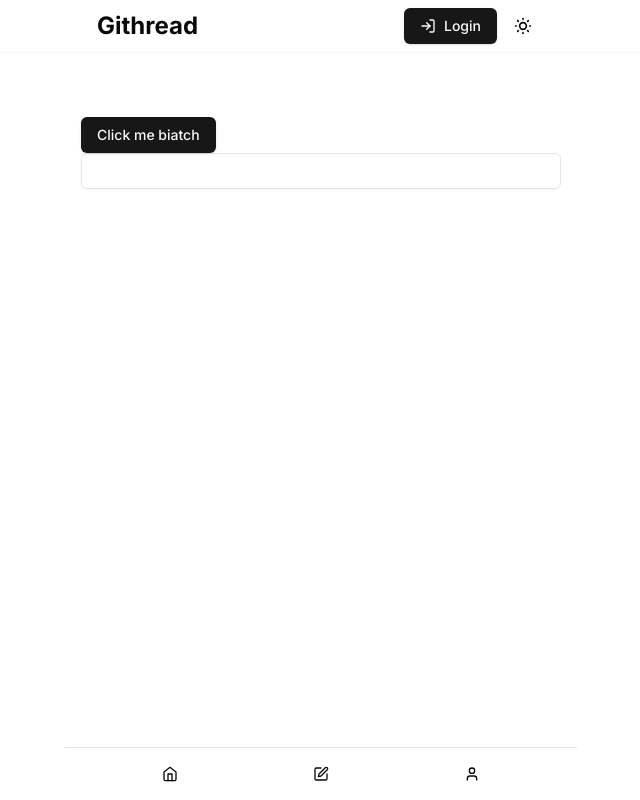
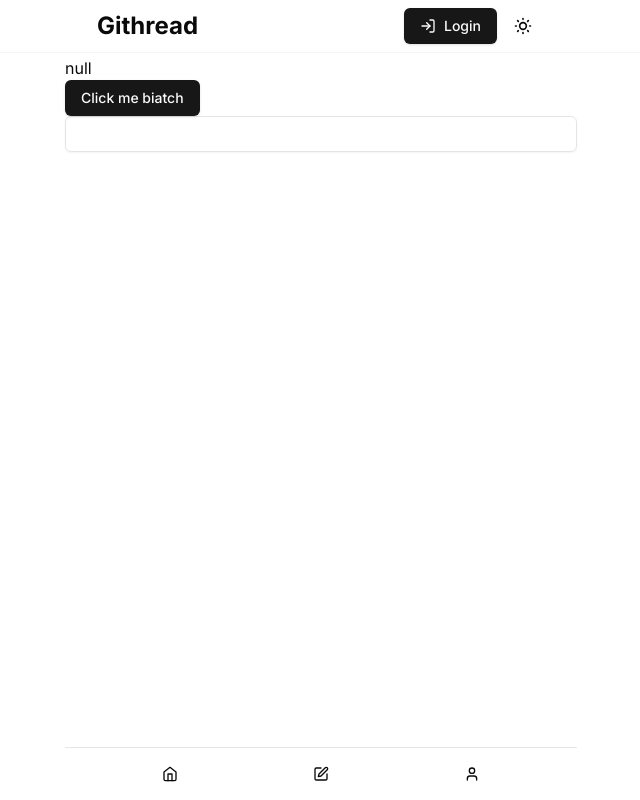
Before and after one commit to codebyalexx/githread, a Next.js app: page / in a window 1280 px wide. Shown: the whole page, without its empty margins (319-959 px from the left). Built offline with nearby package versions, Linux system fonts and the light colour scheme; no server answers.

Commit message:
:zap: Improved main page

```diff
--- a/app/layout.tsx
+++ b/app/layout.tsx
@@ -25,7 +25,7 @@ export default function RootLayout({
             <ThemeProvider attribute={'class'} defaultTheme={'system'} enableSystem>
                 <div className={'flex flex-col h-full'}>
                     <Header />
-                    <div className={'flex-1 max-w-lg m-auto py-12 w-full'}>
+                    <div className={'flex-1 max-w-lg m-auto py-14 w-full'}>
                         {children}
                     </div>
                     <Footer />
--- a/app/page.tsx
+++ b/app/page.tsx
@@ -1,10 +1,12 @@
-import Image from 'next/image'
 import {Button} from "@/components/ui/button";
 import {Input} from "@/components/ui/input";
+import {getAuthSession} from "@/lib/auth";
 
-export default function Home() {
+export default async function Home() {
+    const session = await getAuthSession();
     return (
-    <div className={'m-4'}>
+        <div>
+            <p>{JSON.stringify(session, null, 2)}</p>
             <Button>
                 Click me biatch
             </Button>
--- /dev/null
+++ b/components/ui/loader.tsx
@@ -0,0 +1,6 @@
+import {Loader2} from "lucide-react";
+import {clsx} from "clsx";
+
+export const Loader = ({size, className}:{size?:number, className?:string}) => {
+    return <Loader2 className={clsx('animate-spin', className)} size={size} />;
+}
--- a/lib/auth.ts
+++ b/lib/auth.ts
@@ -1,6 +1,6 @@
 import GithubProvider from "next-auth/providers/github";
 import {env} from "@/lib/env";
-import {AuthOptions} from "next-auth";
+import {AuthOptions, getServerSession} from "next-auth";
 import {PrismaAdapter} from "@next-auth/prisma-adapter";
 import {prisma} from "@/lib/prisma";
 
@@ -11,5 +11,14 @@ export const authOptions: AuthOptions = {
             clientId: env.GITHUB_ID,
             clientSecret: env.GITHUB_SECRET
         })
-    ]
+    ],
+    callbacks: {
+        session({session, user}) {
+            if (!session.user) return session;
+            session.user.id = user.id;
+            return session;
+        }
+    }
 }
+
+export const getAuthSession = async() => await getServerSession(authOptions);
--- a/src/feature/layout/Header.tsx
+++ b/src/feature/layout/Header.tsx
@@ -1,14 +1,23 @@
 import React from 'react';
 import {ThemeToggle} from "@/src/theme/ThemeToggle";
 import {LoginButton} from "@/src/feature/layout/auth/LoginButton";
+import {getAuthSession} from "@/lib/auth";
+import {UserProfile} from "@/src/feature/layout/auth/UserProfile";
+import Link from 'next/link';
 
 export const Header = async () => {
-    return(
-        <header className={'border-b border-b-accent'}>
+    const session = await getAuthSession();
+
+    return (
+        <header className={'border-b border-b-accent fixed top-0 bg-background w-full'}>
             <div className={'container flex items-center py-2 max-w-lg m-auto gap-1'}>
-                <h2 className={'text-2xl font-bold mr-auto'}>Githread</h2>
-                <LoginButton />
-                <ThemeToggle />
+                <Link href={'/'} className={'mr-auto'}>
+                    <h2 className={'text-2xl font-bold'}>Githread</h2>
+                </Link>
+                {session?.user ? (
+                    <UserProfile/>
+                ) : <LoginButton/>}
+                <ThemeToggle/>
             </div>
         </header>
     );
--- /dev/null
+++ b/src/feature/layout/auth/DropdownMenuItemLogout.tsx
@@ -0,0 +1,19 @@
+"use client";
+
+import {LogOut} from 'lucide-react';
+import {signOut} from "next-auth/react";
+import {useTransition} from "react";
+import {Loader} from "@/components/ui/loader";
+import {DropdownMenuItem} from "@/components/ui/dropdown-menu";
+
+export const DropdownMenuItemLogout = () => {
+    const [isPending, startTransition] = useTransition();
+    return (
+        <DropdownMenuItem onClick={() => {
+            startTransition(() => signOut());
+        }}>
+            {isPending ? <Loader className={'mr-2 h-4 w-4'} /> : <LogOut className={'mr-2 h-4 w-4'} /> }
+            Logout
+        </DropdownMenuItem>
+    );
+}
--- a/src/feature/layout/auth/LoginButton.tsx
+++ b/src/feature/layout/auth/LoginButton.tsx
@@ -3,13 +3,16 @@
 import {Button} from '@/components/ui/button';
 import {LogIn} from 'lucide-react';
 import {signIn} from "next-auth/react";
+import {useTransition} from "react";
+import {Loader} from "@/components/ui/loader";
 
 export const LoginButton = () => {
+    const [isPending, startTransition] = useTransition();
     return (
         <Button onClick={() => {
-            signIn();
+            startTransition(() => signIn());
         }}>
-            <LogIn className={'mr-2 h-4 w-4'} />
+            {isPending ? <Loader className={'mr-2 h-4 w-4'} /> : <LogIn className={'mr-2 h-4 w-4'} /> }
             Login
         </Button>
     );
--- /dev/null
+++ b/src/feature/layout/auth/UserProfile.tsx
@@ -0,0 +1,28 @@
+import {getAuthSession} from "@/lib/auth";
+import {DropdownMenu, DropdownMenuContent, DropdownMenuItem, DropdownMenuTrigger} from "@/components/ui/dropdown-menu";
+import {Button} from "@/components/ui/button";
+import Link from "next/link";
+import {User2} from "lucide-react";
+import {DropdownMenuItemLogout} from "@/src/feature/layout/auth/DropdownMenuItemLogout";
+
+export const UserProfile = async() => {
+    const session = await getAuthSession();
+
+    return (
+        <DropdownMenu>
+            <DropdownMenuTrigger asChild>
+                <Button size={'sm'} variant={'outline'}>
+                    {session?.user.name ?? ""}
+                </Button>
+            </DropdownMenuTrigger>
+            <DropdownMenuContent>
+                <DropdownMenuItem asChild>
+                    <Link href={'/profile'}>
+                        <User2 className={'mr-2 h-4 w-4'} /> Profile
+                    </Link>
+                </DropdownMenuItem>
+                <DropdownMenuItemLogout />
+            </DropdownMenuContent>
+        </DropdownMenu>
+    );
+}
```
Also changed, not shown: lib/nextauth.d.ts (added, +12 -0 lines), 1 other file (tests, documents, lock files or other folders). Lines whose indentation alone changed are shown as unchanged.
